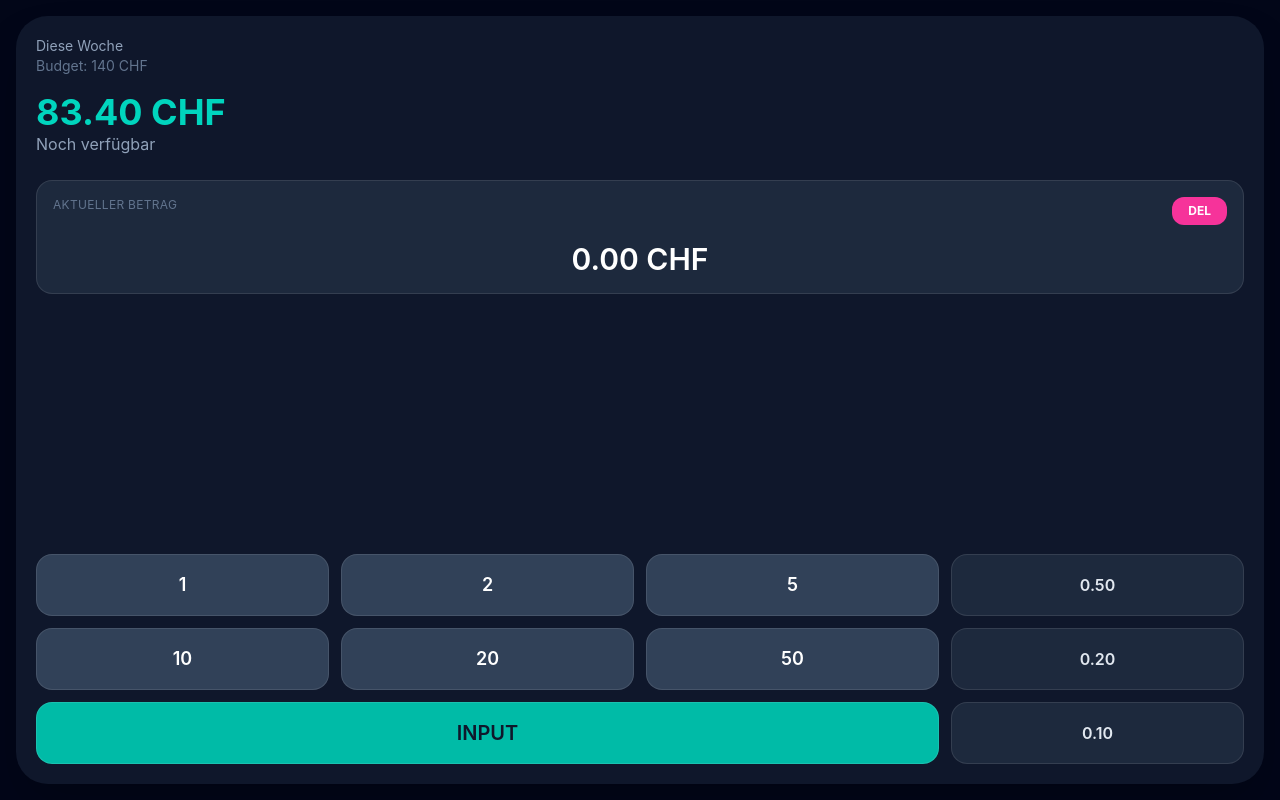
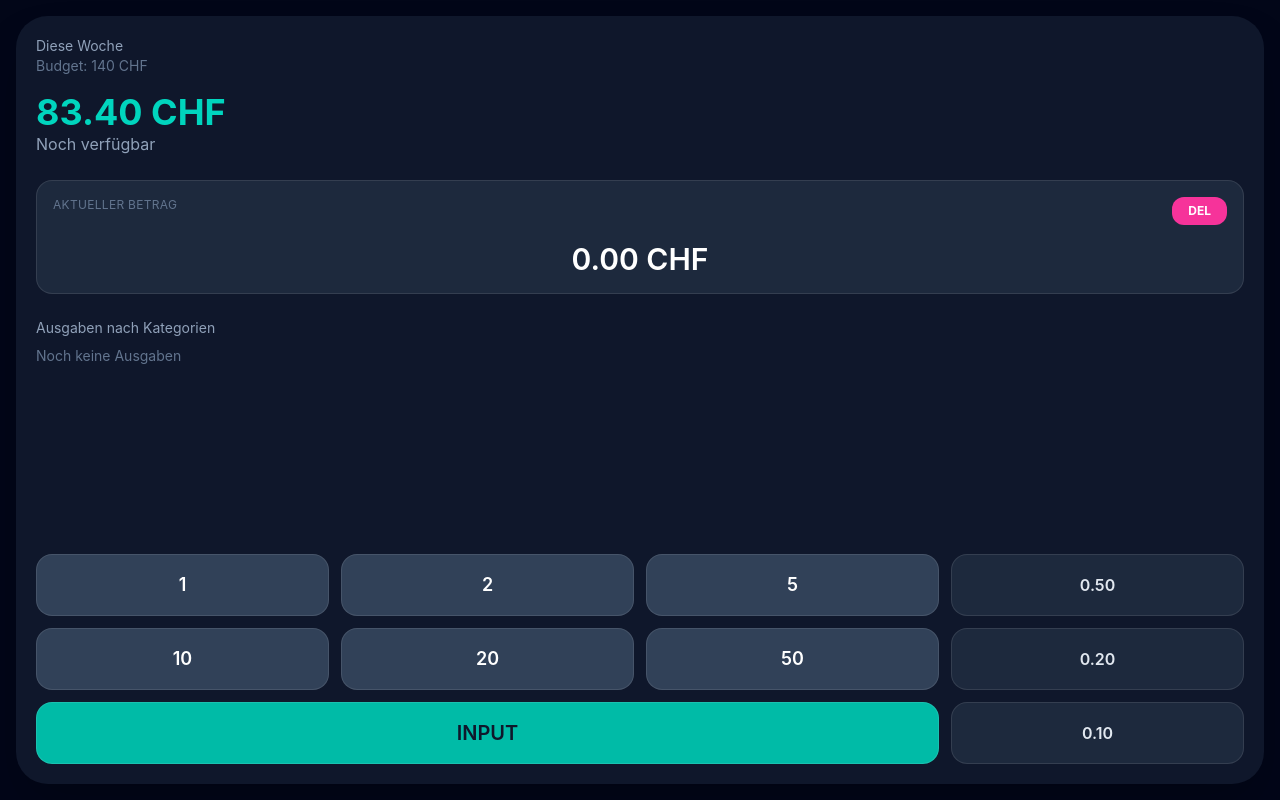
Before and after one commit to Jixxboo/FinanceTracker, a React (Vite) app: page / in a window 1280 px wide. Built offline with nearby package versions, Linux system fonts and the light colour scheme.

Commit message:
Add category bars with budget-based width

```diff
--- a/src/App.jsx
+++ b/src/App.jsx
@@ -7,6 +7,8 @@ export default function App() {
   const [expenses, setExpenses] = useState([]);
 
   const categories = ["Essen", "Freizeit", "Auto", "Haushalt"];
+
+  const wochenBudget = 140;
 
   const handleCategorySelect = (category) => {
     setSelectedCategory(category);
@@ -44,6 +46,31 @@ export default function App() {
     setSelectedCategory("");
     setShowCategories(false);
   };
+
+  const groupedCategories = expenses.reduce((acc, expense) => {
+    const category = expense.category || "Ohne Kategorie";
+    const amount = Number(expense.value) || 0;
+
+    acc[category] = (acc[category] || 0) + amount;
+
+    return acc;
+  }, {});
+
+  const categoryList = Object.entries(groupedCategories).map(
+    ([category, total]) => ({
+      category,
+      total,
+    }),
+  );
+
+  const sortedCategories = categoryList.sort((a, b) => b.total - a.total);
+
+  const max = sortedCategories[0]?.total || 1;
+
+  console.log("EXPENSES:", expenses);
+  console.log("GROUPED:", groupedCategories);
+  console.log("CATEGORY LIST:", categoryList);
+  console.log("Sortiert:", sortedCategories);
   return (
     <main className="min-h-screen bg-slate-950 text-white">
       <div className="flex h-screen w-full flex-col p-4">
@@ -78,8 +105,32 @@ export default function App() {
             </div>
           </div>
           {/* ==== Expenses Overview (Diagramm kommt hier rein) ==== */}
+          <div className="mt-6">
+            <h2 className="text-sm text-slate-400 mb-2">
+              Ausgaben nach Kategorien
+            </h2>
+
+            {categoryList.length === 0 && (
+              <p className="text-slate-500 text-sm">Noch keine Ausgaben</p>
+            )}
+
+            {sortedCategories.map((item) => (
               <div>
+              <div
+                key={item.category}
+                className="flex justify-between text-sm py-1"
+              >
+                <span>{item.category}</span>
 
+                <span>{item.total.toFixed(2)} CHF</span>
+
+              </div>
+                <div
+                  className="h-2 bg-slate-700 rounded-2xl transition-all"
+                  style={{ width: `${Math.min(item.total * 100 / wochenBudget, 100)}%` }}
+                ></div>
+                </div>
+            ))}
           </div>
 
           {/* ==== Input Buttons (Zahlen + Input) ==== */}
```
Lines whose indentation alone changed are shown as unchanged.
